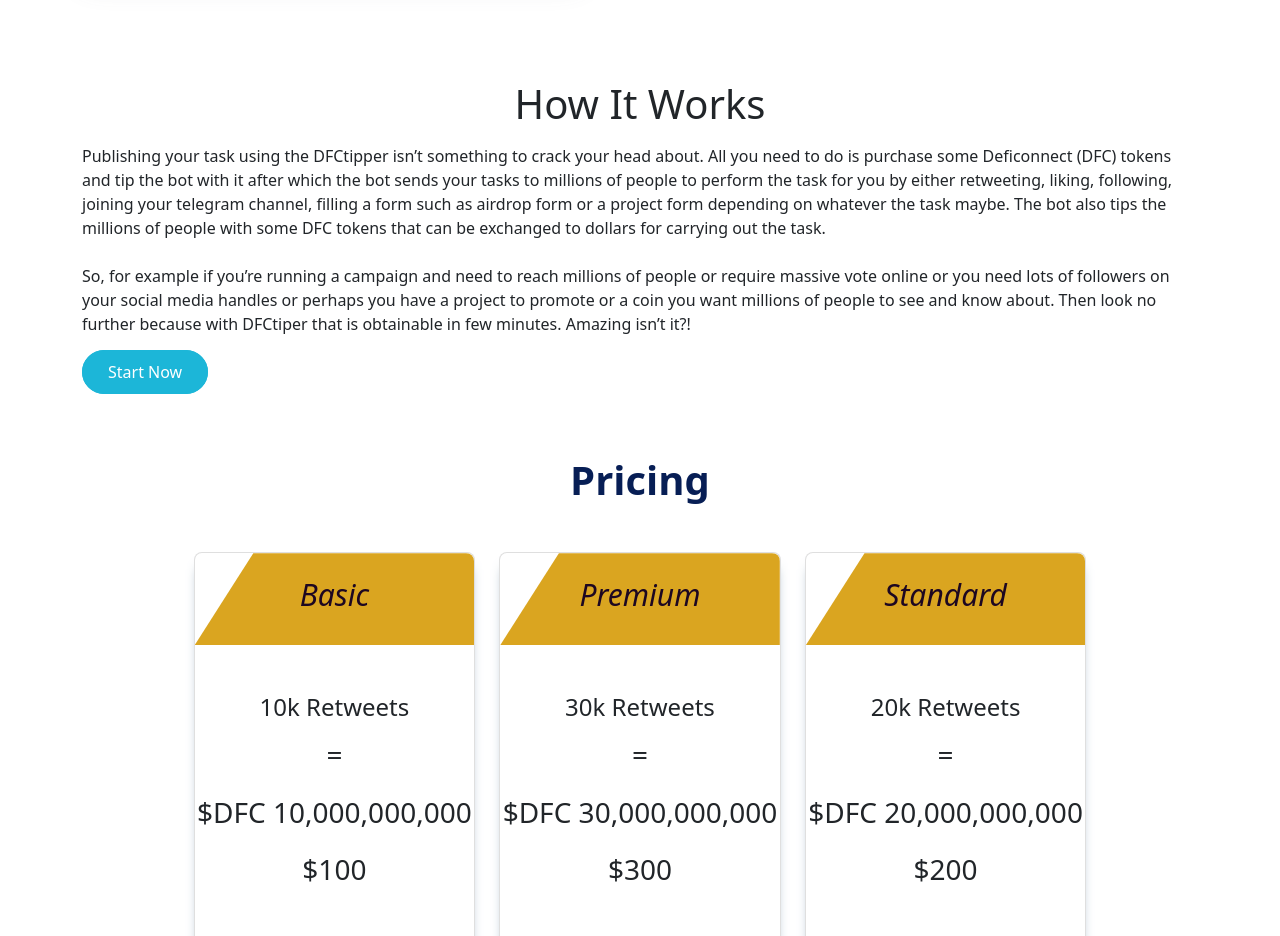
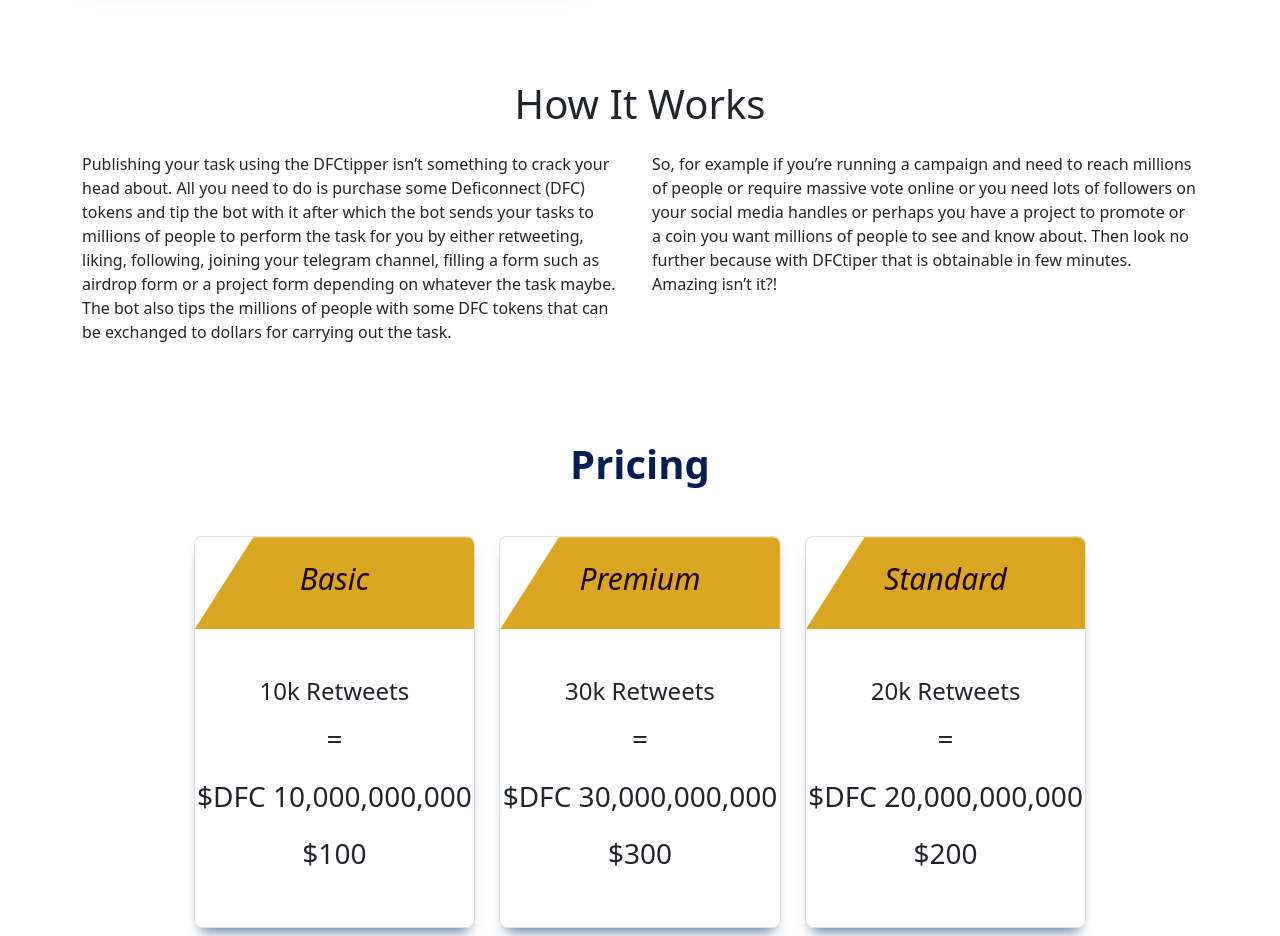
Before and after one commit to odomfavour/dfctipper-vanilla, a plain HTML site: page advertiser.html in a window 1280 px wide. Shown: the part 1200-2136 px from the top of the page. Drawn offline with nearby package versions, Linux system fonts and the light colour scheme.

Commit message:
ch: change to two sections

```diff
--- a/advertiser.html
+++ b/advertiser.html
@@ -190,20 +190,23 @@
     <section class="py-4">
         <div class="container">
             <h1 class="text-center">How It Works</h1>
-            <p class=" mt-3 mb-4">Publishing your task using the DFCtipper isn’t something to crack your head
+            <div class="row">
+                <div class="col-md-6">
+                    <p class="mt-3 mb-4">Publishing your task using the DFCtipper isn’t something to crack your head
                         about. All you need to do is purchase some Deficonnect (DFC) tokens and tip the bot with it
                         after which the bot sends your tasks to millions of people to perform the task for you by either
                         retweeting, liking, following, joining your telegram channel, filling a form such as airdrop
                         form or a project form depending on whatever the task maybe. The bot also tips the millions of
-                people with some DFC tokens that can be exchanged to dollars for carrying out the task.<br><Br>
+                        people with some DFC tokens that can be exchanged to dollars for carrying out the task.</p>
+                </div>
+                <div class="col-md-6">
+                    <p class="mt-3 mb-4">
                         So, for example if you’re running a campaign and need to reach millions of people or require
                         massive vote online or you need lots of followers on your social media handles or perhaps you
                         have a project to promote or a coin you want millions of people to see and know about. Then look
                         no further because with DFCtiper that is obtainable in few minutes. Amazing isn’t it?!
                     </p>
-            <div class="d-flex d-none d-lg-block">
-                <a href="http://t.me/dfctippingbot?start=1152667575" target="_blank" class="blue-button me-3">Start
-                    Now</a>
+                </div>
             </div>
         </div>
     </section>
```
Lines whose indentation alone changed are shown as unchanged.
